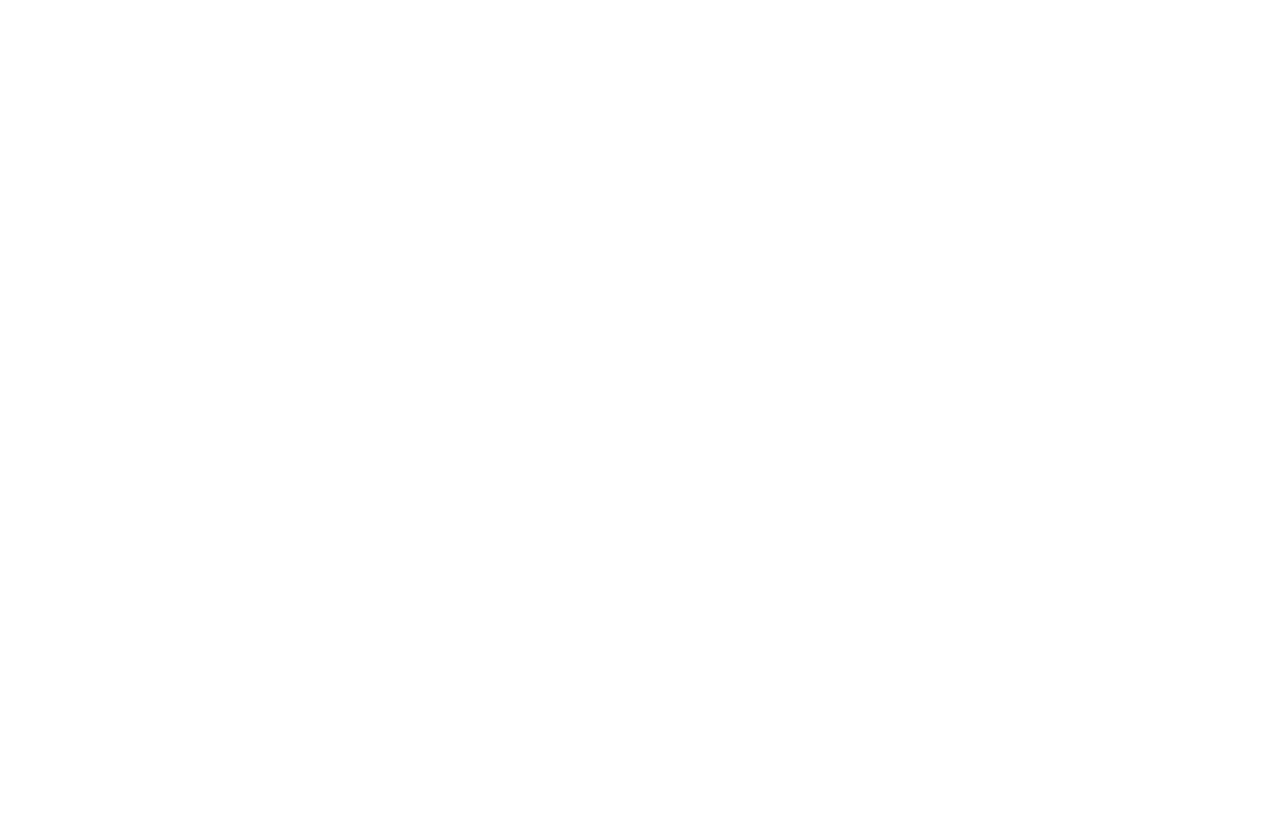
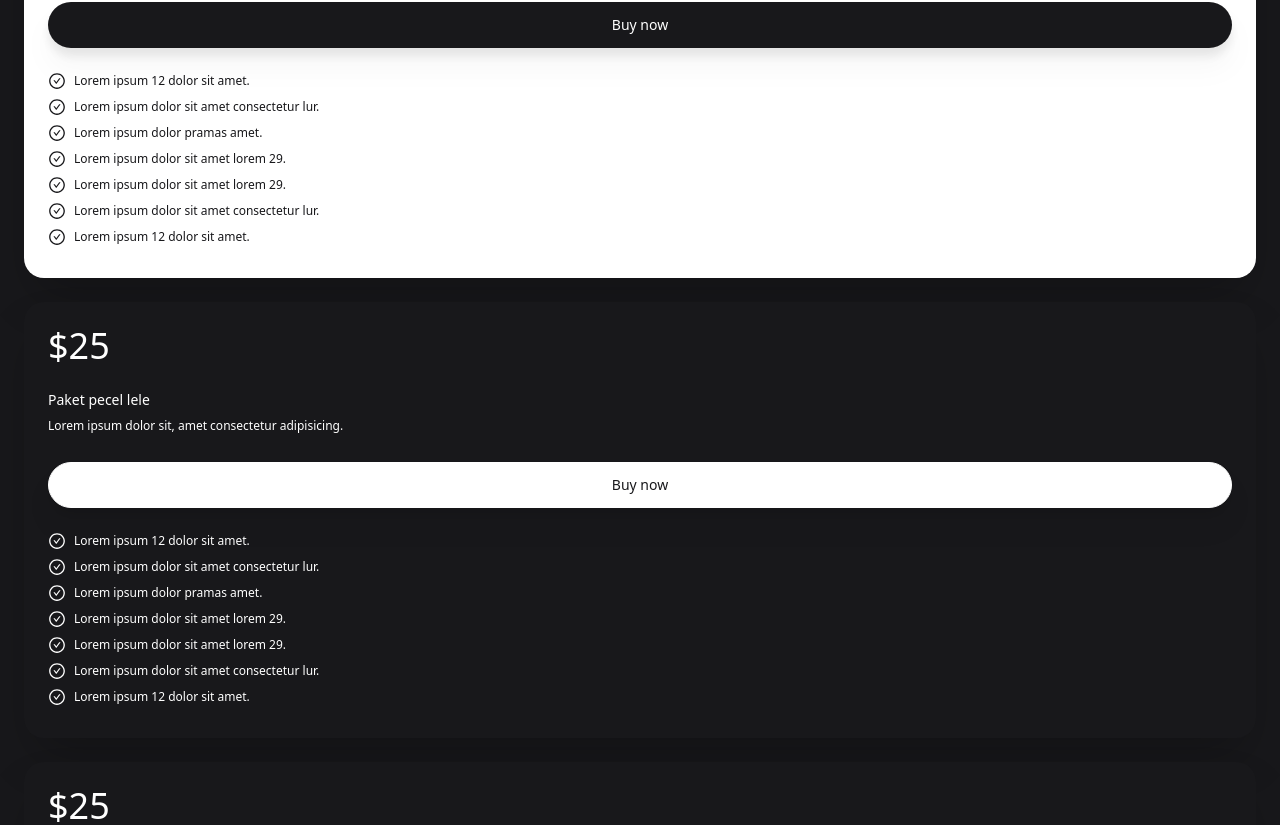
Before and after one commit to pujiragil/Hitech, a React (Vite) app: page / in a window 1280 px wide. Shown: the part 1735-2560 px from the top of the page. Before the commit the page ends 1381 px from the top, so only its background shows below. Built offline with nearby package versions, Linux system fonts and the light colour scheme.

Commit message:
adding card section

```diff
--- a/package.json
+++ b/package.json
@@ -1,7 +1,7 @@
 {
   "name": "tailwind",
   "private": true,
-  "version": "0.0.0",
+  "version": "1.0.1",
   "type": "module",
   "scripts": {
     "dev": "vite",
@@ -13,6 +13,7 @@
     "postcss": "^8.4.14",
     "react": "^18.2.0",
     "react-dom": "^18.2.0",
+    "react-icons": "^4.4.0",
     "react-router-dom": "^6.3.0",
     "tailwindcss": "^3.1.7"
   },
--- /dev/null
+++ b/src/components/CardSection.jsx
@@ -0,0 +1,20 @@
+import React from 'react'
+import Card from './fragments/card'
+import { obj1, obj2, obj3 } from './fragments/cardObj'
+
+const CardSection = () => {
+  return (
+    <div className='bg-zinc-900'>
+      <div className="container h-fit mx-auto px-6">
+        <h1 className="text-white text-3xl font-medium text-center py-10">Our Services</h1>
+        <div className="flex justify-center items-center flex-col pb-6">
+          <Card {...obj1}/>
+          <Card {...obj2}/>
+          <Card {...obj3}/>
+        </div>
+      </div>
+    </div>
+  )
+}
+
+export default CardSection
--- a/src/components/Hero.jsx
+++ b/src/components/Hero.jsx
@@ -2,7 +2,7 @@
   return (
     <div className="bg-white">
       <div className="container mx-auto border-b">
-        <div className="flex flex-col px-6 font-roboto justify-center items-center font-open h-md lg:h-desk">
+        <div className="flex flex-col px-6 font-roboto justify-center items-center font-open h-md lg:h-hero">
           <h1 className="text-5xl sm:text-6xl sm:w-11/12 xl:w-1/2 font-bold leading-tight text-center">Make <span className="rounded drop-shadow-2xl leading-tight bg-zinc-900 px-2 text-white">your</span> dream come <span className="drop-shadow-2xl rounded bg-zinc-900 px-2 leading-tight text-white">true</span></h1>
           <p className="text-center text-xl sm:text-2xl sm:w-10/12 xl:w-7/12 font-medium mt-6">Lorem ipsum dolor sit amet consectetur adipisicing elit. Corporis autem porro debitis ullam.</p>
           <button className="px-10 py-4 sm:px-12 sm:py-4 rounded-full border-2 text-xl border-zinc-900 mt-6 hover:bg-zinc-900 hover:text-white hover:drop-shadow-2xl duration-300">Get Started</button>
--- a/src/components/Navbar.jsx
+++ b/src/components/Navbar.jsx
@@ -36,7 +36,7 @@
         </ul>
         <ul className="hidden md:block md:flex md:justify-center md:items-center">
           <li><Link className="px-6 py-3 mr-4 border border-transparent hover:border-zinc-900 hover:rounded-full duration-300" to="login">Login</Link></li>
-          <li><Link className="px-6 py-3 bg-zinc-900 rounded-full text-white border border-transparent hover:bg-zinc-800 duration-300" to="register">Register</Link></li>
+          <li><Link className="px-6 py-3 bg-zinc-900 rounded-full text-white border border-transparent hover:bg-zinc-700 duration-300" to="register">Register</Link></li>
         </ul>
       </nav>
     </div>
--- a/src/components/Section.jsx
+++ b/src/components/Section.jsx
@@ -10,7 +10,7 @@
             <button className="bg-zinc-900 text-base hover:bg-zinc-700 duration-300 font-bold w-fit text-white medium:px-10 px-9 medium:py-4 py-3 rounded-full drop-shadow-xl">See More</button>
           </div>
           <div className="flex relative sm:justify-end justify-center items-center">
-              <img className="relative grayscale cursor-pointer hover:grayscale-0 duration-300 lg:w-full sm:w-3/4 w-full sm:shadow-tab shadow-phone" src="https://images.unsplash.com/photo-1590959651373-a3db0f38a961?ixlib=rb-1.2.1&ixid=MnwxMjA3fDB8MHxwaG90by1wYWdlfHx8fGVufDB8fHx8&auto=format&fit=crop&w=739&q=80" alt="" />
+              <img className="relative grayscale cursor-pointer hover:grayscale-0 hover:shadow-none duration-300 lg:w-full sm:w-3/4 w-full sm:shadow-tab shadow-phone" src="https://images.unsplash.com/photo-1590959651373-a3db0f38a961?ixlib=rb-1.2.1&ixid=MnwxMjA3fDB8MHxwaG90by1wYWdlfHx8fGVufDB8fHx8&auto=format&fit=crop&w=739&q=80" alt="" />
           </div>
         </div>
       </div>
--- a/src/components/fragments/card.jsx
+++ b/src/components/fragments/card.jsx
@@ -0,0 +1,43 @@
+import React from 'react'
+import { AiOutlineCheckCircle } from 'react-icons/ai'
+
+const Card = ({ primary, textColor, buttonText, buttonBg, textWhite,buttonHov }) => {
+  return (
+    <div className={`${ primary ? 'bg-white' : 'bg-zinc-900' } w-full ${textColor} shadow-2xl rounded-large flex flex-col p-6 mb-6`}>
+        <h3 className="text-4xl font-medium mb-6">$25</h3>
+        <p className="text-sm font-medium mb-2">Paket pecel lele</p>
+        <p className="text-xs mb-2 w-10/12 mb-7">Lorem ipsum dolor sit, amet consectetur adipisicing.</p>
+        <button className={`${buttonBg} hover:${buttonHov} border border-transparent duration-300 ${buttonText} hover:${textWhite} text-sm font-medium py-3 rounded-full mb-6 drop-shadow-xl`}>Buy now</button>
+        <div className="flex justify-start items-center mb-2">
+          <AiOutlineCheckCircle className="mr-2 text-lg" />
+          <p className="text-xs">Lorem ipsum 12 dolor sit amet.</p>
+        </div>
+        <div className="flex justify-start items-center mb-2">
+          <AiOutlineCheckCircle className="mr-2 text-lg" />
+          <p className="text-xs">Lorem ipsum dolor sit amet consectetur lur.</p>
+        </div>
+        <div className="flex justify-start items-center mb-2">
+          <AiOutlineCheckCircle className="mr-2 text-lg" />
+          <p className="text-xs">Lorem ipsum dolor pramas amet.</p>
+        </div>
+        <div className="flex justify-start items-center mb-2">
+          <AiOutlineCheckCircle className="mr-2 text-lg" />
+          <p className="text-xs">Lorem ipsum dolor sit amet lorem 29.</p>
+        </div>
+        <div className="flex justify-start items-center mb-2">
+          <AiOutlineCheckCircle className="mr-2 text-lg" />
+          <p className="text-xs">Lorem ipsum dolor sit amet lorem 29.</p>
+        </div>
+        <div className="flex justify-start items-center mb-2">
+          <AiOutlineCheckCircle className="mr-2 text-lg" />
+          <p className="text-xs">Lorem ipsum dolor sit amet consectetur lur.</p>
+        </div>
+        <div className="flex justify-start items-center mb-2">
+          <AiOutlineCheckCircle className="mr-2 text-lg" />
+          <p className="text-xs">Lorem ipsum 12 dolor sit amet.</p>
+        </div>
+    </div>
+  )
+}
+
+export default Card
--- /dev/null
+++ b/src/components/fragments/cardObj.jsx
@@ -0,0 +1,25 @@
+export const obj1 = {
+  primary: true,
+  textColor: 'text-zinc-900',
+  buttonText: 'text-white',
+  buttonBg: 'bg-zinc-900',
+  buttonHov: 'bg-zinc-700'
+}
+
+export const obj2 = {
+  primary: false,
+  textColor: 'text-white',
+  buttonText: 'text-zinc-900',
+  buttonBg: 'bg-white',
+  textWhite: 'text-white',
+  buttonHov: 'bg-zinc-900 border-white'
+}
+
+export const obj3 = {
+  primary: false,
+  textColor: 'text-white',
+  buttonText: 'text-zinc-900',
+  buttonBg: 'bg-white',
+  textWhite: 'text-white',
+  buttonHov: 'bg-zinc-900 border-white'
+}
--- a/src/pages/HomePage.jsx
+++ b/src/pages/HomePage.jsx
@@ -1,3 +1,4 @@
+import CardSection from '../components/CardSection'
 import Hero from '../components/Hero'
 import Navbar from '../components/Navbar'
 import Section from '../components/Section'
@@ -8,6 +9,7 @@
       <Navbar />
       <Hero />
       <Section />
+      <CardSection />
     </>
   )
 }
--- a/tailwind.config.cjs
+++ b/tailwind.config.cjs
@@ -12,7 +12,8 @@
     extend: {
       height: {
         'md': '90vh',
-        'desk': '650px'
+        'hero': '650px',
+        'desk': '730px'
       },
       inset: {
         '1300px': '1300px'
@@ -23,6 +24,9 @@
       boxShadow: {
         'phone': '8px 8px rgb(55 65 81)',
         'tab': '16px 16px rgb(55 65 81)'
+      },
+      borderRadius: {
+        'large': '20px'
       }
     },
   },
```
Also changed, not shown: 1 other file (tests, documents, lock files or other folders).
